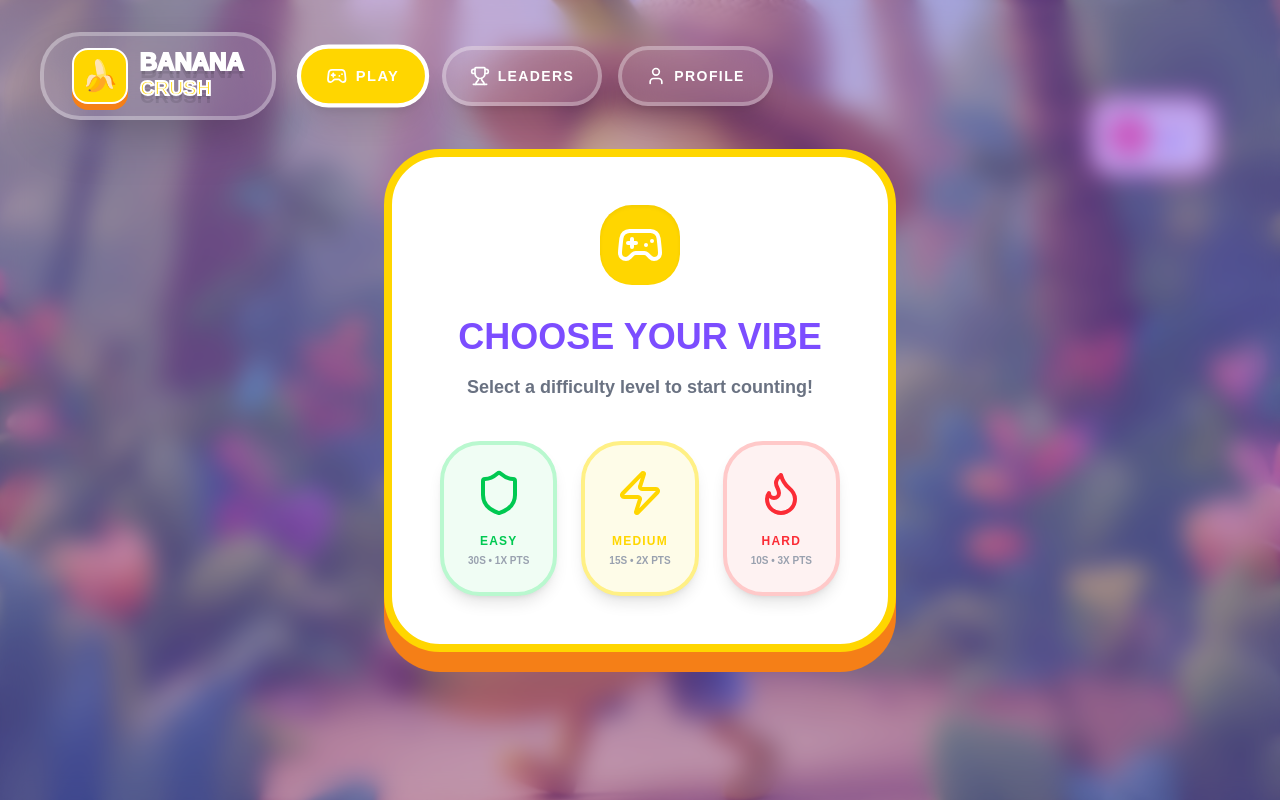
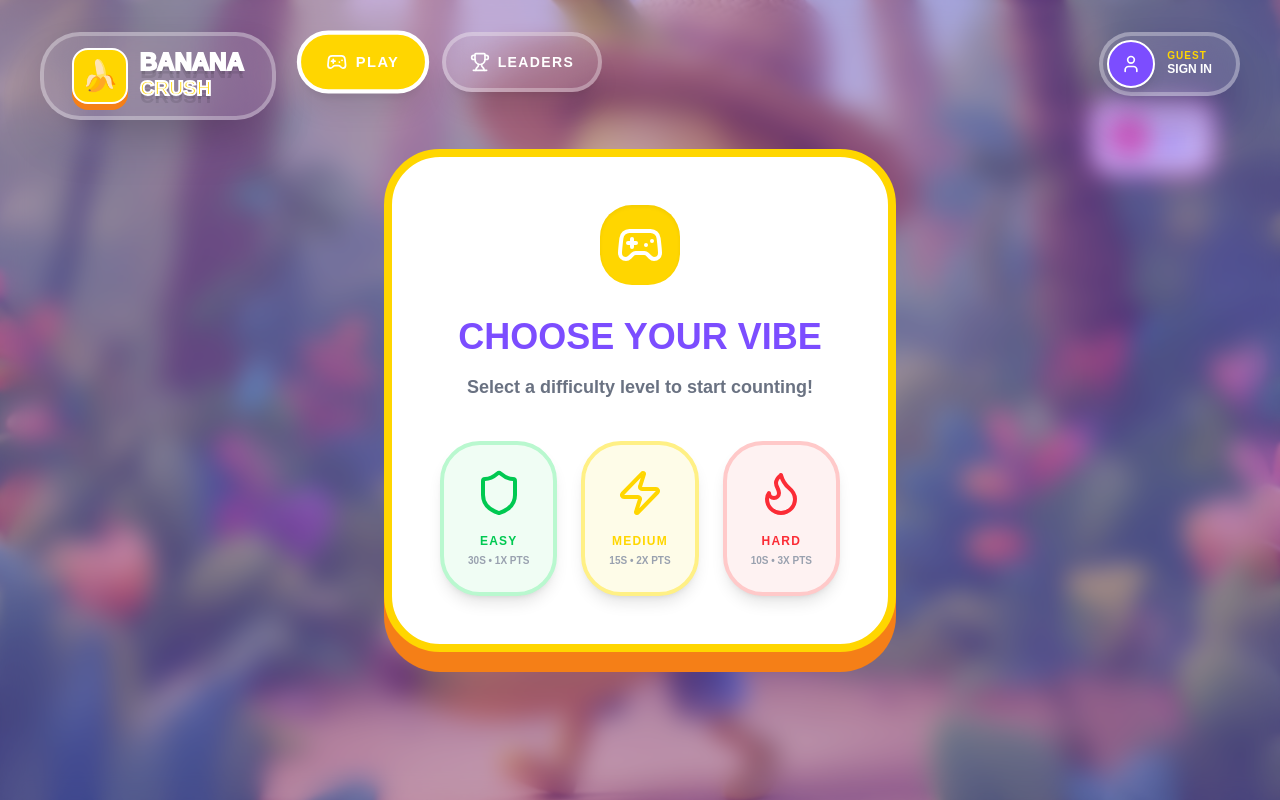
Before and after one commit to THIGSHICCA/Y3S1_Game, a Next.js app in the folder MyGame/: page /play in a window 1280 px wide. Built offline with nearby package versions, Linux system fonts and the light colour scheme.

Commit message:
Update name in profile button

```diff
--- a/MyGame/src/components/Header.tsx
+++ b/MyGame/src/components/Header.tsx
@@ -7,16 +7,26 @@ import { motion } from "framer-motion";
 import { Gamepad2, Trophy, User } from "lucide-react";
 import LeaderboardCard from "./LeaderboardCard";
 import UserProfileModal from "./UserProfileModal";
+import { useAuth } from "@/context/AuthContext";
+
+const getInitials = (name: string | undefined) => {
+    if (!name) return "??";
+    const parts = name.split(/[_ \-]/).filter(Boolean);
+    if (parts.length >= 2) {
+        return (parts[0][0] + parts[parts.length - 1][0]).toUpperCase();
+    }
+    return name.slice(0, 2).toUpperCase();
+};
 
 const Header = () => {
     const pathname = usePathname();
+    const { user, isLoggedIn } = useAuth();
     const [showLeaderboard, setShowLeaderboard] = useState(false);
     const [showProfile, setShowProfile] = useState(false);
 
     const navLinks = [
         { name: "Play", href: "/play", icon: <Gamepad2 size={20} /> },
         { name: "Leaders", type: "button", onClick: () => setShowLeaderboard(true), icon: <Trophy size={20} /> },
-        { name: "Profile", type: "button", onClick: () => setShowProfile(true), icon: <User size={20} /> },
     ];
 
     // Hide on the landing page
@@ -24,7 +34,8 @@ const Header = () => {
 
     return (
         <header className="fixed top-0 left-0 right-0 z-50 w-full px-6 md:px-10 py-8 pointer-events-none">
-            <div className="flex justify-start max-w-[1600px] mx-auto">
+            <div className="flex justify-between items-start max-w-[1600px] mx-auto">
+                <div className="flex items-start">
                     <motion.div
                         initial={{ y: -50, opacity: 0 }}
                         animate={{ y: 0, opacity: 1 }}
@@ -77,6 +88,37 @@ const Header = () => {
                             </motion.div>
                         ))}
                     </div>
+                </div>
+
+                {/* Profile Button on Right */}
+                <motion.div
+                    initial={{ y: -50, opacity: 0 }}
+                    animate={{ y: 0, opacity: 1 }}
+                    transition={{ delay: 0.2 }}
+                >
+                    <button
+                        onClick={() => setShowProfile(true)}
+                        className="pointer-events-auto flex items-center space-x-3 p-1 pr-6 bg-white/10 backdrop-blur-2xl border-4 border-white/30 rounded-full shadow-2xl hover:bg-white/20 transition-all group"
+                    >
+                        <div className="w-12 h-12 bg-candy-purple rounded-full flex items-center justify-center border-2 border-white shadow-lg overflow-hidden">
+                            {isLoggedIn && user ? (
+                                <span className="font-black text-white text-sm">
+                                    {getInitials(user.username)}
+                                </span>
+                            ) : (
+                                <User className="text-white" size={20} />
+                            )}
+                        </div>
+                        <div className="text-left">
+                            <p className="text-[10px] font-black text-candy-yellow uppercase tracking-widest leading-none">
+                                {isLoggedIn ? 'Player' : 'Guest'}
+                            </p>
+                            <p className="text-xs font-black text-white uppercase truncate max-w-[80px]">
+                                {isLoggedIn ? user?.username : 'Sign In'}
+                            </p>
+                        </div>
+                    </button>
+                </motion.div>
 
                 <LeaderboardCard
                     isModal
--- a/MyGame/src/components/Hero.tsx
+++ b/MyGame/src/components/Hero.tsx
@@ -9,18 +9,28 @@ import TalkingBanana from "./Banana Character";
 import LeaderboardCard from "./LeaderboardCard";
 import UserProfileModal from "./UserProfileModal";
 import { useSound } from "@/context/SoundContext";
+import { useAuth } from "@/context/AuthContext";
 import { User } from "lucide-react";
+
+const getInitials = (name: string | undefined) => {
+    if (!name) return "??";
+    const parts = name.split(/[_ \-]/).filter(Boolean);
+    if (parts.length >= 2) {
+        return (parts[0][0] + parts[parts.length - 1][0]).toUpperCase();
+    }
+    return name.slice(0, 2).toUpperCase();
+};
 
 const Hero = () => {
     const router = useRouter();
     const [showLeaderboard, setShowLeaderboard] = React.useState(false);
     const [showProfile, setShowProfile] = React.useState(false);
     const { isMuted, toggleMute } = useSound();
+    const { user, isLoggedIn } = useAuth();
 
     const navLinks = [
         { name: "Home", href: "/", icon: Home },
         { name: "Leaders", onClick: () => setShowLeaderboard(true), icon: Trophy },
-        { name: "Profile", onClick: () => setShowProfile(true), icon: User },
     ];
 
     return (
@@ -59,7 +69,33 @@ const Hero = () => {
                 onClose={() => setShowProfile(false)}
             />
 
-            <div className="absolute top-10 right-10 z-30 hidden lg:flex flex-col space-y-4 items-end">
+            <div className="absolute top-10 right-10 z-30 flex flex-col space-y-4 items-end">
+                {/* Profile Button */}
+                <motion.div
+                    whileHover={{ scale: 1.1, x: -10 }}
+                    onClick={() => setShowProfile(true)}
+                    className="bg-white/20 backdrop-blur-xl p-1 pr-6 rounded-full border-2 border-white/40 shadow-xl cursor-pointer group hover:bg-candy-yellow hover:border-white transition-all flex items-center space-x-3"
+                >
+                    <div className="w-10 h-10 bg-candy-purple rounded-full flex items-center justify-center border-2 border-white shadow-lg overflow-hidden">
+                        {isLoggedIn && user ? (
+                            <span className="font-black text-white text-xs">
+                                {getInitials(user.username)}
+                            </span>
+                        ) : (
+                            <User className="text-white" size={18} />
+                        )}
+                    </div>
+                    <div className="text-left">
+                        <p className="text-[8px] font-black text-white/70 uppercase tracking-widest leading-none">
+                            {isLoggedIn ? 'Player' : 'Guest'}
+                        </p>
+                        <p className="text-[10px] font-black text-white uppercase truncate max-w-[70px]">
+                            {isLoggedIn ? user?.username : 'Sign In'}
+                        </p>
+                    </div>
+                </motion.div>
+
+                {/* Sound Control */}
                 <motion.div
                     whileHover={{ scale: 1.1, x: -10 }}
                     onClick={toggleMute}
```
Lines whose indentation alone changed are shown as unchanged.
